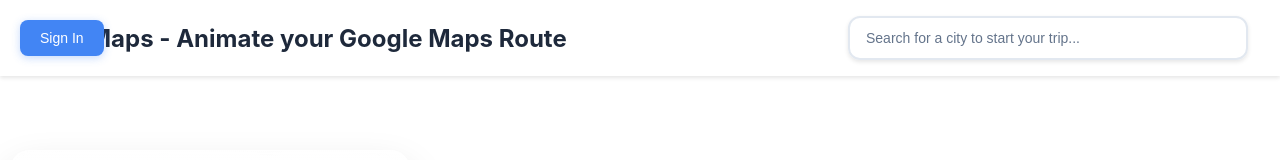
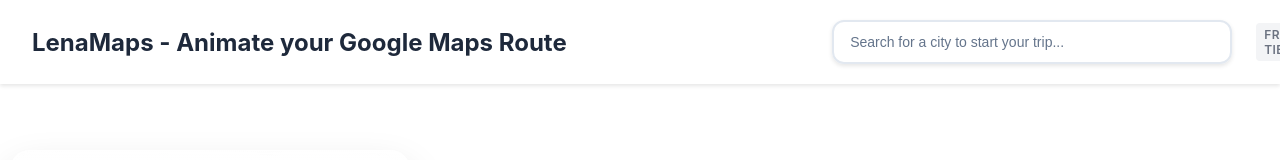
Before and after one commit to siltwood/lenamaps, a React (Create React App) app in the folder frontend/: page / in a window 1280 px wide. Shown: the top 160 px of the page. Built offline with nearby package versions, Linux system fonts and the light colour scheme; no server answers; what @googlemaps/react-wrapper would draw is missing.

Commit message:
Fix header layout and add subtle free tier indicator

```diff
--- a/frontend/src/App.css
+++ b/frontend/src/App.css
@@ -494,6 +494,17 @@ body {
   position: relative;
 }
 
+.header-left {
+  display: flex;
+  align-items: center;
+}
+
+.header-right {
+  display: flex;
+  align-items: center;
+  gap: 1.5rem;
+}
+
 .header h1 {
   margin: 0;
   font-size: 1.5rem;
--- a/frontend/src/components/AppContent.js
+++ b/frontend/src/components/AppContent.js
@@ -472,14 +472,16 @@ function AppContent() {
 
   return (
     <div className="app">
-      <UserMenu />
       <ApiUsageIndicator />
       <UsageWarning />
       <header className="header">
-        <h1 style={{ display: 'flex', alignItems: 'center', gap: '0.5rem' }}>
-          <span>LenaMaps - Animate your Google Maps Route</span>
-        </h1>
-        <div className="header-search">
+        <div className="header-left">
+          <h1 style={{ display: 'flex', alignItems: 'center', gap: '0.5rem' }}>
+            <span>LenaMaps - Animate your Google Maps Route</span>
+          </h1>
+        </div>
+        <div className="header-right">
+          <div className="header-search">
           {process.env.REACT_APP_GOOGLE_MAPS_API_KEY &&
            process.env.REACT_APP_GOOGLE_MAPS_API_KEY !== "your_google_maps_api_key_here" ? (
             <LocationSearch
@@ -497,6 +499,8 @@ function AppContent() {
               Set up Google Maps API to enable search
             </div>
           )}
+          </div>
+          <UserMenu />
         </div>
       </header>
       <div className="main-content">
--- a/frontend/src/components/UserMenu/UserMenu.css
+++ b/frontend/src/components/UserMenu/UserMenu.css
@@ -1,8 +1,5 @@
 .user-menu {
-  position: fixed;
-  top: 20px;
-  left: 20px;
-  z-index: 1000;
+  /* Remove absolute positioning - will be positioned by parent */
 }
 
 .user-menu-skeleton {
@@ -158,3 +155,20 @@
 .user-menu-item.logout:hover {
   background: #ffebee;
 }
+
+.user-menu-anonymous {
+  display: flex;
+  align-items: center;
+  gap: 12px;
+}
+
+.free-tier-badge {
+  font-size: 12px;
+  font-weight: 600;
+  color: #6b7280;
+  text-transform: uppercase;
+  letter-spacing: 0.5px;
+  padding: 4px 8px;
+  background: #f3f4f6;
+  border-radius: 4px;
+}
--- a/frontend/src/components/UserMenu/UserMenu.js
+++ b/frontend/src/components/UserMenu/UserMenu.js
@@ -70,12 +70,15 @@ const UserMenu = () => {
             )}
           </div>
         ) : (
+          <div className="user-menu-anonymous">
+            <span className="free-tier-badge">Free Tier</span>
             <button
               className="sign-in-button"
               onClick={() => setShowAuthModal(true)}
             >
               Sign In
             </button>
+          </div>
         )}
       </div>
 
```
Lines whose indentation alone changed are shown as unchanged.
